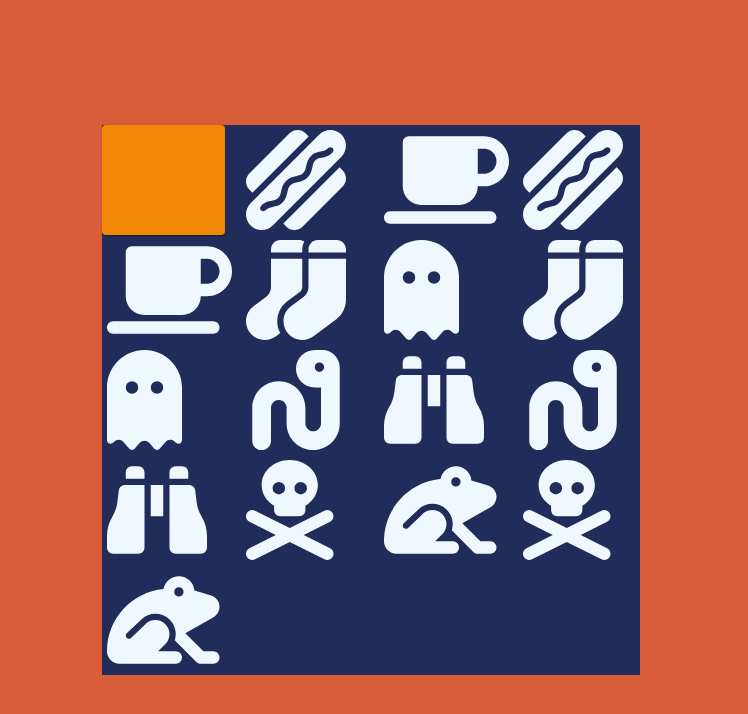
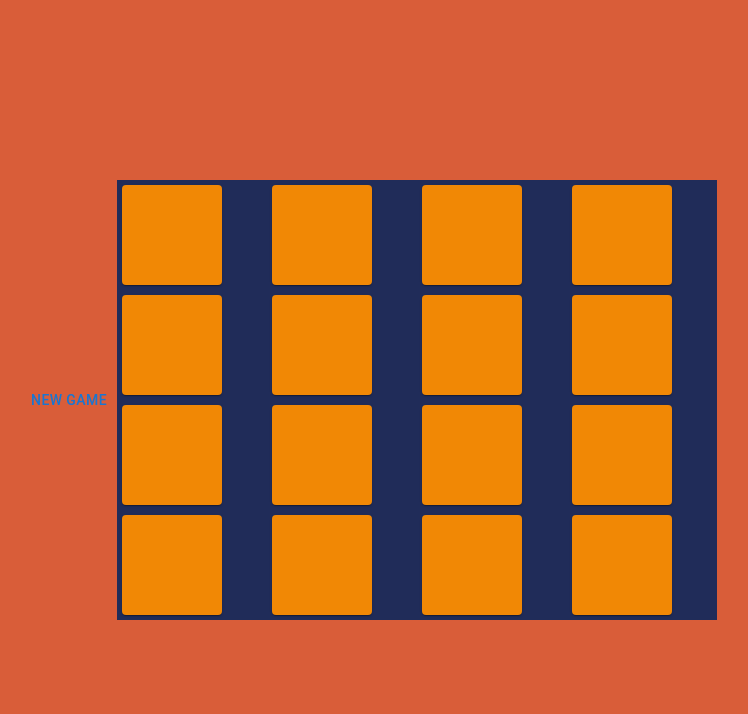
Before and after one commit to niccmac/calculator, a React (Create React App) app: page / in a window 1280 px wide. Shown: the top 714 px of the page, without its empty margins (269-1017 px from the left). Built offline with nearby package versions, Linux system fonts and the light colour scheme.

Commit message:
Cards change when clicked on

```diff
--- a/src/components/cardGame.jsx
+++ b/src/components/cardGame.jsx
@@ -1,4 +1,4 @@
-import React, { useState } from "react";
+import React, { useEffect, useState } from "react";
 import { FontAwesomeIcon } from "@fortawesome/react-fontawesome";
 import {
   faCoffee,
@@ -10,51 +10,30 @@ import {
   faWorm,
   faSkullCrossbones,
 } from "@fortawesome/free-solid-svg-icons";
-import { Grid, Card } from "@mui/material";
+import { Grid, Card, Button } from "@mui/material";
+import CardList from "./cardList";
 
 const CardGame = () => {
+  const [cardOne, setCardOne] = useState();
+  const [cardTwo, setCardTwo] = useState();
+  const [cardTurns, setCardTurns] = useState();
+
+  if (cardOne === cardTwo) {
+    // Alert
+    // then cards become unclickable
+    // setCardTurns += 1
+    // setCardOne();
+    // setCardTwo();
+  } else {
+    // setCardTurns += 1
+    // setCardOne();
+    // setCardTwo();
+  }
+
   return (
-    <div className="card-game">
-      <Grid container spacing={2} columns={4}>
-        <Grid item xs={1}>
-          <Card className="card" />
-          <FontAwesomeIcon icon={faCoffee} />
-
-          <FontAwesomeIcon icon={faGhost} />
-
-          <FontAwesomeIcon icon={faBinoculars} />
-
-          <FontAwesomeIcon icon={faFrog} />
-        </Grid>
-        <Grid item xs={1}>
-          <FontAwesomeIcon icon={faHotdog} />
-
-          <FontAwesomeIcon icon={faSocks} />
-
-          <FontAwesomeIcon icon={faWorm} />
-
-          <FontAwesomeIcon icon={faSkullCrossbones} />
-        </Grid>
-        <Grid item xs={1}>
-          <FontAwesomeIcon icon={faCoffee} />
-
-          <FontAwesomeIcon icon={faGhost} />
-
-          <FontAwesomeIcon icon={faBinoculars} />
-
-          <FontAwesomeIcon icon={faFrog} />
-        </Grid>
-        <Grid item xs={1}>
-          <FontAwesomeIcon icon={faHotdog} />
-
-          <FontAwesomeIcon icon={faSocks} />
-
-          <FontAwesomeIcon icon={faWorm} />
-
-          <FontAwesomeIcon icon={faSkullCrossbones} />
-        </Grid>
-      </Grid>
-    </div>
+    <>
+      <CardList />{" "}
+    </>
   );
 };
 export default CardGame;
--- /dev/null
+++ b/src/components/cardList.jsx
@@ -0,0 +1,85 @@
+import { Grid, Card, Button } from "@mui/material";
+import React, { useEffect, useState } from "react";
+import { FontAwesomeIcon } from "@fortawesome/react-fontawesome";
+import {
+  faCoffee,
+  faGhost,
+  faBinoculars,
+  faFrog,
+  faHotdog,
+  faSocks,
+  faWorm,
+  faSkullCrossbones,
+} from "@fortawesome/free-solid-svg-icons";
+import MyCard from "./myCard";
+const CardList = () => {
+  const [game, setGame] = useState(true);
+  const icons = [
+    faCoffee,
+    faGhost,
+    faBinoculars,
+    faFrog,
+    faHotdog,
+    faSocks,
+    faWorm,
+    faSkullCrossbones,
+    faCoffee,
+    faGhost,
+    faBinoculars,
+    faFrog,
+    faHotdog,
+    faSocks,
+    faWorm,
+    faSkullCrossbones,
+  ];
+  const randomIconsArray = [];
+  const generateGame = () => {
+    // setGame(false);
+    for (let i = 0; i < 16; i++) {
+      const randomIconPicker = () => {
+        let picker = icons[Math.floor(Math.random() * icons.length)];
+        randomIconsArray.push(picker);
+        let index = icons.indexOf(picker);
+        icons.splice(index, 1);
+      };
+      randomIconPicker();
+    }
+    // setGame(true);
+  };
+
+  generateGame();
+
+  return (
+    <>
+      <Button onClick={generateGame}> New Game</Button>
+      <Grid className="card-game" container spacing={2} columns={4}>
+        <Grid item xs={1} className="card-list">
+          <MyCard picker={randomIconsArray[0]} />
+          <MyCard picker={randomIconsArray[1]} />
+          <MyCard picker={randomIconsArray[2]} />
+          <MyCard picker={randomIconsArray[3]} />
+        </Grid>
+        <Grid item xs={1} className="card-list">
+          <MyCard picker={randomIconsArray[4]} />
+          <MyCard picker={randomIconsArray[5]} />
+          <MyCard picker={randomIconsArray[6]} />
+          <MyCard picker={randomIconsArray[7]} />
+        </Grid>
+        <Grid item xs={1} className="card-list">
+          <MyCard picker={randomIconsArray[8]} />
+          <MyCard picker={randomIconsArray[9]} />
+          <MyCard picker={randomIconsArray[10]} />
+          <MyCard picker={randomIconsArray[11]} />
+        </Grid>
+        <Grid item xs={1} className="card-list">
+          <MyCard picker={randomIconsArray[12]} />
+          <MyCard picker={randomIconsArray[13]} />
+          <MyCard picker={randomIconsArray[14]} />
+          <MyCard picker={randomIconsArray[15]} />
+        </Grid>
+      </Grid>
+    </>
+  );
+};
+
+export default CardList;
--- /dev/null
+++ b/src/components/myCard.jsx
@@ -0,0 +1,29 @@
+import React, { useState } from "react";
+import { FontAwesomeIcon } from "@fortawesome/react-fontawesome";
+import { Card, CardActionArea } from "@mui/material";
+import {
+  faCoffee,
+  faGhost,
+  faBinoculars,
+  faFrog,
+  faHotdog,
+  faSocks,
+  faWorm,
+  faSkullCrossbones,
+} from "@fortawesome/free-solid-svg-icons";
+
+const MyCard = (props) => {
+  const [clicked, setClicked] = useState(false);
+  const toggleClicked = () => setClicked(!clicked);
+  return (
+    // <div onClick={(clicked) => setClicked(!clicked)}>
+    <CardActionArea>
+      {clicked ? (
+        <FontAwesomeIcon icon={props.picker} onClick={() => toggleClicked()} />
+      ) : (
+        <Card className="card" onClick={() => toggleClicked()} />
+      )}
+    </CardActionArea>
+  );
+};
+export default MyCard;
--- a/src/index.css
+++ b/src/index.css
@@ -91,6 +91,7 @@ button:hover {
 .card-game {
   background-color: var(--dark);
   color: aliceblue;
+  width: 600px;
 }
 
 .svg-inline--fa {
@@ -103,5 +104,26 @@ button:hover {
 
 .card-game .card {
   background: var(--secondary);
-  height: 110px;
+  height: 100px;
+  width: 100px;
+  margin: 5px;
 }
+
+.card-game .card-list {
+  padding: 0px;
+  min-width: 100px;
+}
+
+.MuiGrid-root.MuiGrid-container.MuiGrid-spacing-xs-2.card-game.css-mhc70k-MuiGrid-root {
+  width: 600px;
+  padding: 0px;
+  margin: 2px;
+}
+.MuiGrid-root.MuiGrid-item.MuiGrid-grid-xs-1.card-list.css-1equabv-MuiGrid-root {
+  display: flex;
+  flex-direction: row;
+  flex-wrap: wrap;
+  justify-content: center;
+  align-items: center;
+  padding: 0%;
+}
```
